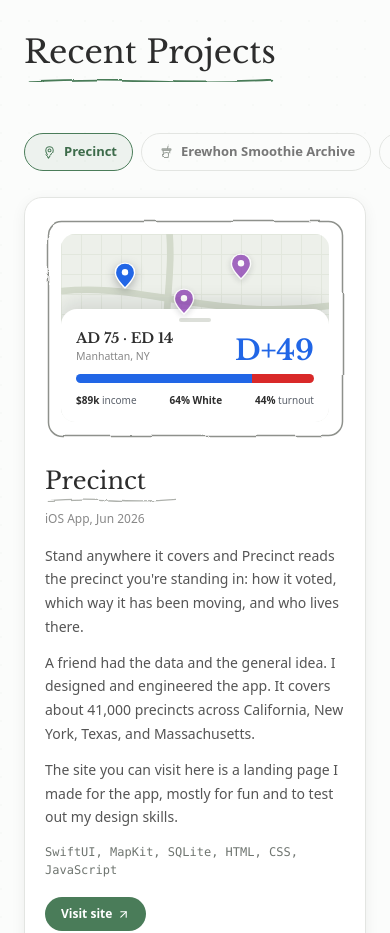
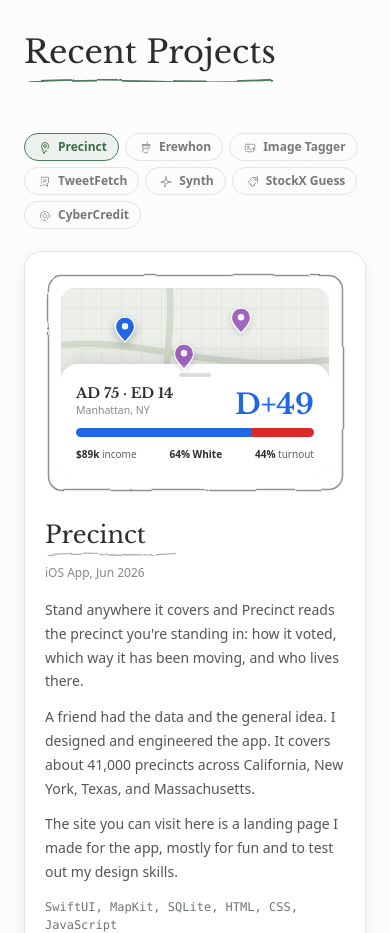
Before and after one commit to gaoe03/personalwebsite, a React (Vite) app: page / in a window 390 px wide. Shown: the part 880-1813 px from the top of the page. Built offline with nearby package versions, Linux system fonts and the light colour scheme.

Commit message:
made project tabs smaller and wrap on mobile

```diff
--- a/src/App.jsx
+++ b/src/App.jsx
@@ -125,7 +125,7 @@ A friend had the data and the general idea. I designed and engineered the app. I
 
 The site you can visit here is a landing page I made for the app, mostly for fun and to test out my design skills.` },
   {
-    id: 'erewhon', title: 'Erewhon Smoothie Archive', desc: 'Research agents that scoured the web to reconstruct every Erewhon smoothie', icon: IconErewhon, tech: ['Agents', 'JavaScript'], link: '/projects/erewhon/', live: true, type: 'Jun 2026',
+    id: 'erewhon', title: 'Erewhon Smoothie Archive', shortTitle: 'Erewhon', desc: 'Research agents that scoured the web to reconstruct every Erewhon smoothie', icon: IconErewhon, tech: ['Agents', 'JavaScript'], link: '/projects/erewhon/', live: true, type: 'Jun 2026',
     category: 'Web App',
     fullDesc: `A weekend spent learning how research agents handle long, multi-step work, with Erewhon's smoothies as the test case.
 
@@ -1354,8 +1354,8 @@ const ProjectSwitcher = () => {
 
   return (
     <div>
-      {/* Tabs: scroll sideways on mobile (bleeding to the screen edge so the next pill peeks), wrap on desktop */}
-      <div className="flex gap-2 overflow-x-auto -mx-6 px-6 md:mx-0 md:px-0 md:flex-wrap md:overflow-visible" style={{ marginBottom: '22px', paddingBottom: '4px', scrollbarWidth: 'none' }}>
+      {/* Tabs: compact wrapping pills, every project visible at once on any screen */}
+      <div className="flex flex-wrap gap-1.5 md:gap-2" style={{ marginBottom: '22px' }}>
         {projects.map((p) => {
           const on = p.id === activeId;
           const Icon = p.icon;
@@ -1364,20 +1364,20 @@ const ProjectSwitcher = () => {
               key={p.id}
               onClick={() => setActiveId(p.id)}
               aria-pressed={on}
-              className="flex-none"
+              className="flex-none px-[11px] py-[5px] md:px-[15px] md:py-2 text-xs md:text-[13px]"
               style={{
-                display: 'flex', alignItems: 'center', gap: '7px', cursor: 'pointer',
-                padding: '8px 15px', borderRadius: '999px', whiteSpace: 'nowrap',
+                display: 'flex', alignItems: 'center', gap: '6px', cursor: 'pointer',
+                borderRadius: '999px', whiteSpace: 'nowrap',
                 border: on ? '1.5px solid #4A7C59' : '1.5px solid #e3e5e2',
                 background: on ? 'rgba(74,124,89,0.08)' : 'transparent',
                 color: on ? '#3d6b4a' : '#777',
-                fontSize: '13px', fontWeight: '600', transition: 'all 0.2s ease',
+                fontWeight: '600', transition: 'all 0.2s ease',
               }}
               onMouseEnter={(e) => { if (!on) e.currentTarget.style.borderColor = '#c6cdc6'; }}
               onMouseLeave={(e) => { if (!on) e.currentTarget.style.borderColor = '#e3e5e2'; }}
             >
-              <Icon size={17} style={{ color: on ? '#4A7C59' : '#9aa09a', flexShrink: 0 }} />
-              {p.title}
+              <Icon size={16} style={{ color: on ? '#4A7C59' : '#9aa09a', flexShrink: 0 }} />
+              {p.shortTitle || p.title}
             </button>
           );
         })}
```
